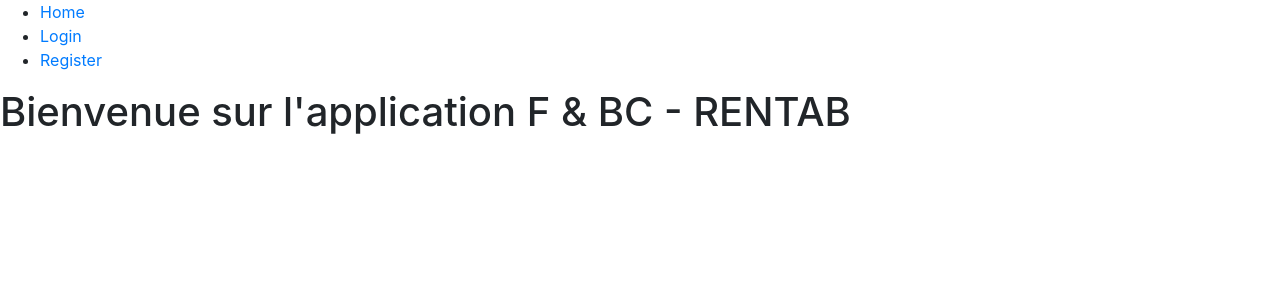
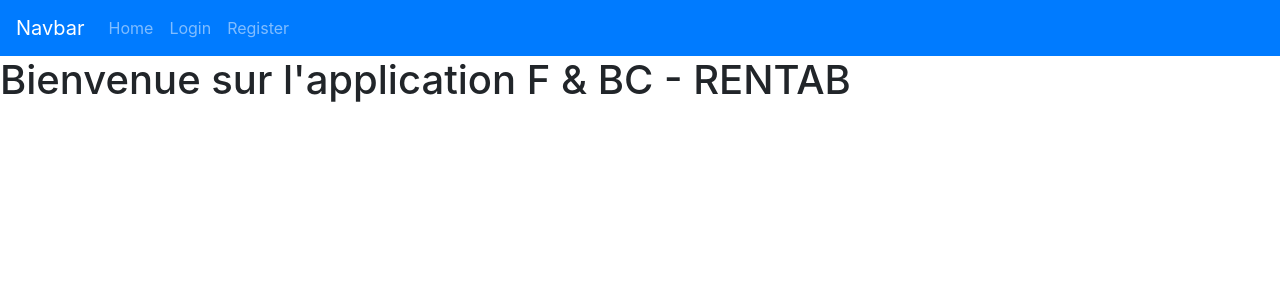
Before and after one commit to Nexey/LAG, a Symfony app: template templates/home_page/index.html.twig in a window 1280 px wide. Shown: the top 300 px of the page. Run offline with Twig, Linux system fonts and the light colour scheme; the template is opened without the code that fills it, so the values that code supplies are empty; some libraries are stand-ins or nearby versions.

Commit message:
[AdD] Ajout de la navbar

```diff
--- a/templates/navbar.html.twig
+++ b/templates/navbar.html.twig
@@ -1,16 +1,23 @@
-<div id="navbar">
+<nav class="navbar navbar-expand-lg navbar-dark bg-primary">
+    <a class="navbar-brand" href="#">Navbar</a>
+    <button class="navbar-toggler" type="button" data-toggle="collapse" data-target="#navbarNav"
+            aria-controls="navbarNav" aria-expanded="false" aria-label="Toggle navigation">
+        <span class="navbar-toggler-icon"></span>
+    </button>
+    <div class="collapse navbar-collapse" id="navbarNav">
         {% block navbar %}
-        <ul>
-            <li><a href="/">Home</a></li>
+            <ul class="navbar-nav">
+                <li class="nav-item"><a class="nav-link" href="/">Home</a></li>
                 {% if app.user %}
-                <li><a href="/logout">Logout</a></li>
+                    <li lass="nav-item"><a class="nav-link" href="/logout">Logout</a></li>
                 {% else %}
-                <li><a href="/login">Login</a></li>
-                <li><a href="/register">Register</a></li>
+                    <li lass="nav-item"><a class="nav-link" href="/login">Login</a></li>
+                    <li lass="nav-item"><a class="nav-link" class="nav-link" href="/register">Register</a></li>
                 {% endif %}
                 {% if is_granted('ROLE_ADMIN') %}
-                <li><a href="/admin">Dashboard</a></li>
+                    <li lass="nav-item"><a class="nav-link" href="/admin">Dashboard</a></li>
                 {% endif %}
             </ul>
         {% endblock %}
     </div>
+</nav>
```
Lines whose indentation alone changed are shown as unchanged.
